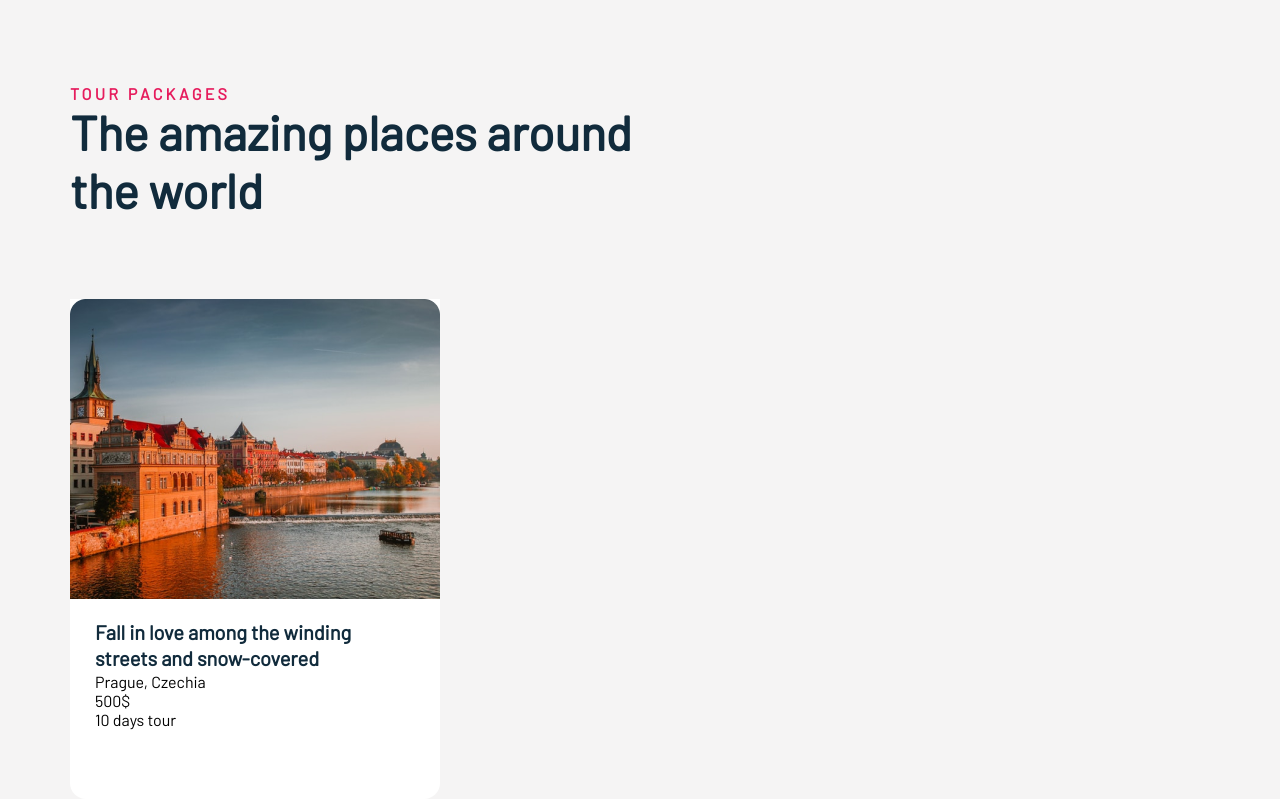
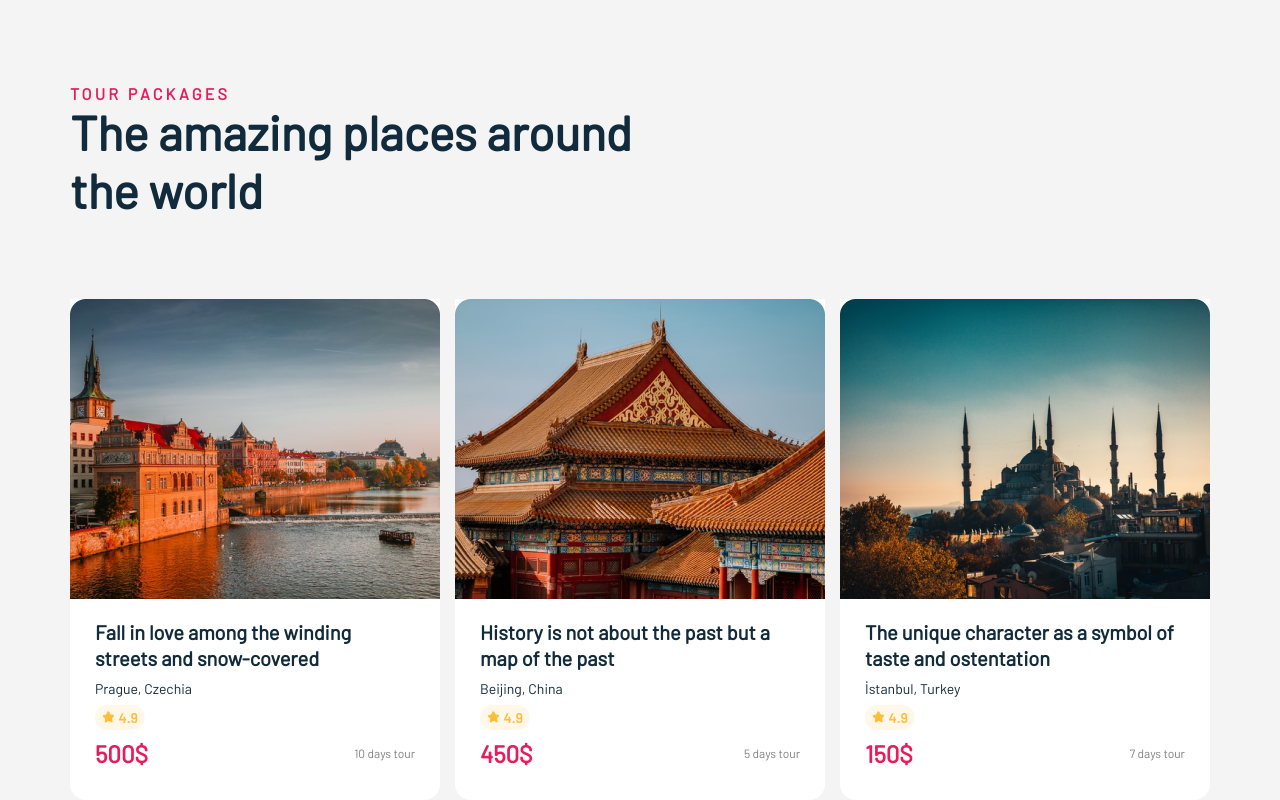
Before and after one commit to ShadePrima/next-tripy-app, a Next.js app: page / in a window 1280 px wide. Shown: the part 1594-2394 px from the top of the page. Built offline with nearby package versions, Linux system fonts and the light colour scheme.

Commit message:
add tour

```diff
--- a/components/tour/Tour.module.scss
+++ b/components/tour/Tour.module.scss
@@ -19,3 +19,11 @@
   max-width: 591px;
   @include mainTitle;
 }
+
+.tourContainer {
+  display: flex;
+  justify-content: space-between;
+  align-items: center;
+  flex-wrap: wrap;
+  gap: 15px;
+}
--- a/components/tour/Tour.tsx
+++ b/components/tour/Tour.tsx
@@ -1,6 +1,37 @@
 import React from 'react'
 import styles from './Tour.module.scss'
 import TourCard from './TourCard'
+
+import image1 from '../../assets/images/tour1.png'
+import image2 from '../../assets/images/tour2.png'
+import image3 from '../../assets/images/tour3.png'
+
+const tourList = [
+  {
+    id: 1,
+    image: image1,
+    title: 'Fall in love among the winding streets and snow-covered',
+    place: 'Prague, Czechia',
+    price: '500$',
+    term: '10 days tour',
+  },
+  {
+    id: 2,
+    image: image2,
+    title: 'History is not about the past but a map of the past',
+    place: 'Beijing, China',
+    price: '450$',
+    term: '5 days tour',
+  },
+  {
+    id: 3,
+    image: image3,
+    title: 'The unique character as a symbol of taste and ostentation',
+    place: 'İstanbul, Turkey',
+    price: '150$',
+    term: '7 days tour',
+  },
+]
 
 const Tour = () => {
   return (
@@ -10,7 +41,20 @@ const Tour = () => {
         <h1 className={styles.mainTitle}>
           The amazing places around the world
         </h1>
-        <TourCard />
+
+        <div className={styles.tourContainer}>
+          {tourList.map((item) => (
+            <div key={item.id}>
+              <TourCard
+                image={item.image}
+                title={item.title}
+                place={item.place}
+                price={item.price}
+                term={item.term}
+              />
+            </div>
+          ))}
+        </div>
       </div>
     </div>
   )
--- a/components/tour/TourCard.module.scss
+++ b/components/tour/TourCard.module.scss
@@ -12,6 +12,14 @@
   padding: 20px 25px 30px;
 }
 
+.priceContainer {
+  margin-top: 8px;
+
+  display: flex;
+  justify-content: space-between;
+  align-items: center;
+}
+
 .title {
   color: $black-color;
   font-size: 20px;
@@ -19,3 +27,34 @@
   font-weight: 700;
   line-height: 132%;
 }
+
+.text {
+  margin-top: 8px;
+
+  color: $black-color;
+  font-size: 14px;
+  font-style: normal;
+  font-weight: 400;
+  line-height: normal;
+}
+
+.icon {
+  margin-top: 8px;
+}
+
+.price {
+  color: $primary-color;
+  font-size: 24px;
+  font-style: normal;
+  font-weight: 700;
+  line-height: 132%;
+}
+
+.term {
+  color: $grey1-color;
+  font-family: Barlow;
+  font-size: 12px;
+  font-style: normal;
+  font-weight: 500;
+  line-height: 132%;
+}
--- a/components/tour/TourCard.tsx
+++ b/components/tour/TourCard.tsx
@@ -1,22 +1,29 @@
 import React from 'react'
 import styles from './TourCard.module.scss'
-import Image from 'next/image'
+import Image, { StaticImageData } from 'next/image'
 
-import image from '../../assets/images/tour1.png'
+import icon from '../../assets/icons/tour-icon.svg'
 
-const TourCard = () => {
+type TourCardProps = {
+  image: StaticImageData
+  title: string
+  place: string
+  price: string
+  term: string
+}
+
+const TourCard = ({ image, title, place, price, term }: TourCardProps) => {
   return (
     <div className={styles.main}>
       <Image src={image} alt='image' />
 
       <div className={styles.content}>
-        <h2 className={styles.title}>
-          Fall in love among the winding streets and snow-covered
-        </h2>
-        <p className={styles.text}>Prague, Czechia</p>
+        <h2 className={styles.title}>{title}</h2>
+        <p className={styles.text}>{place}</p>
+        <Image className={styles.icon} src={icon} alt='icon' />
         <div className={styles.priceContainer}>
-          <div className={styles.prise}>500$</div>
-          <p className={styles.term}>10 days tour</p>
+          <div className={styles.price}>{price}</div>
+          <p className={styles.term}>{term}</p>
         </div>
       </div>
     </div>
```
